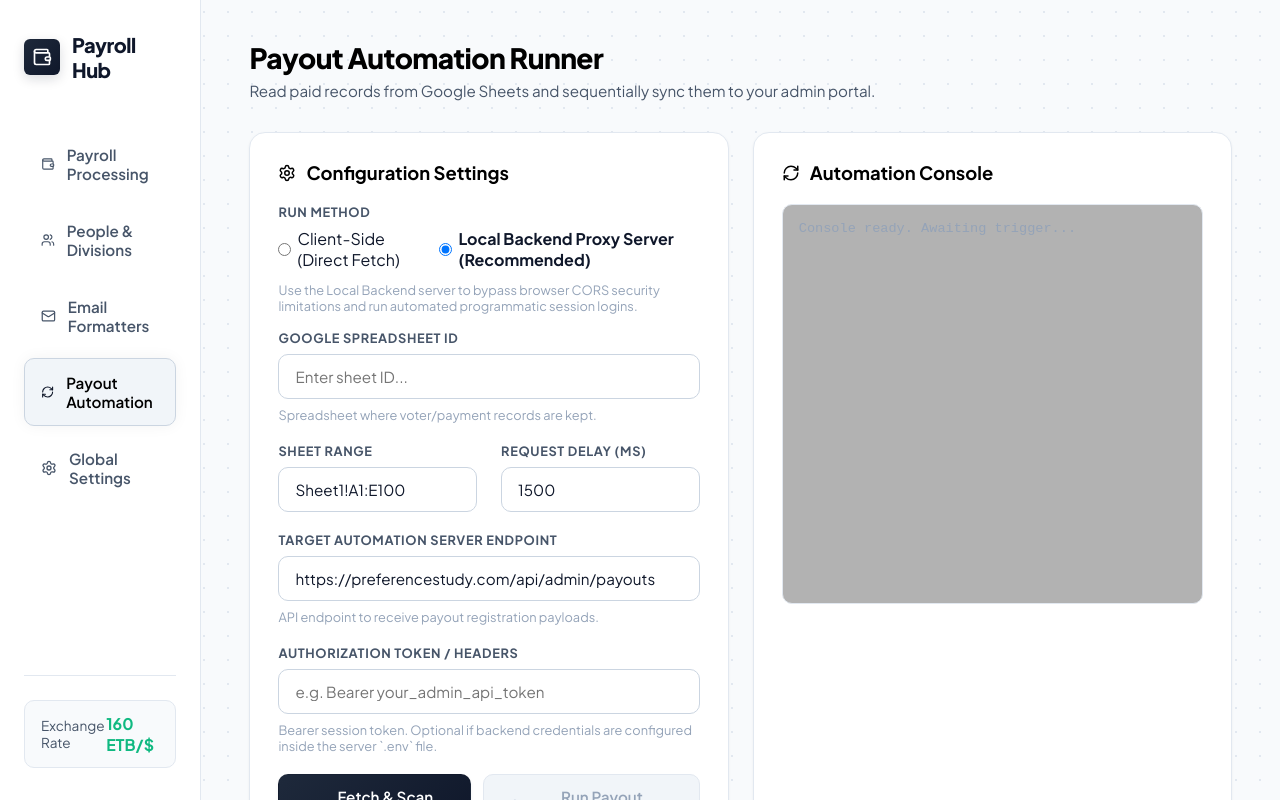
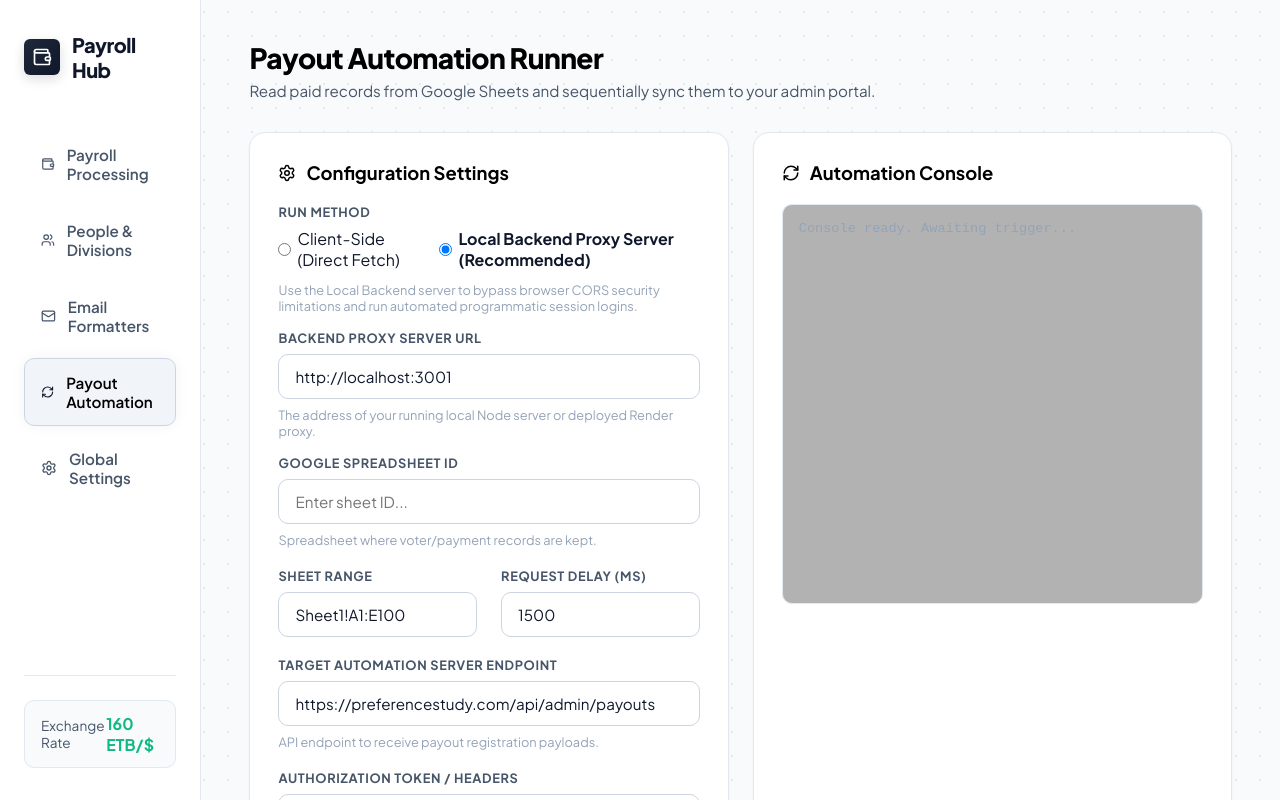
Before and after one commit to Nati874/payroll-automation-hub, a React (Vite) app: page / in a window 1280 px wide. Both pictures are taken after a click on the item "Payout Automation". Shown: the top 800 px of the page. Built offline with nearby package versions, Linux system fonts and the light colour scheme.

Commit message:
Add configurable Backend Proxy Server URL option to Payout Automation Runner

```diff
--- a/src/App.tsx
+++ b/src/App.tsx
@@ -131,6 +131,9 @@ export default function App() {
   const [autoRunMethod, setAutoRunMethod] = useState<'client' | 'backend'>(() => {
     return (localStorage.getItem('payroll_auto_run_method') as 'client' | 'backend') || 'backend';
   });
+  const [autoBackendUrl, setAutoBackendUrl] = useState(() => {
+    return localStorage.getItem('payroll_auto_backend_url') || 'http://localhost:3001';
+  });
 
   // Payout Automation runtime states
   const [autoRecords, setAutoRecords] = useState<AutomationRecord[]>([]);
@@ -183,6 +186,10 @@ export default function App() {
   useEffect(() => {
     localStorage.setItem('payroll_auto_run_method', autoRunMethod);
   }, [autoRunMethod]);
+
+  useEffect(() => {
+    localStorage.setItem('payroll_auto_backend_url', autoBackendUrl);
+  }, [autoBackendUrl]);
 
   // Derived filtered directory list
   const [peopleSearch, setPeopleSearch] = useState('');
@@ -552,11 +559,12 @@ export default function App() {
     logMsg({
       timestamp: new Date().toLocaleTimeString(),
       type: 'info',
-      message: 'Contacting local backend proxy at http://localhost:3001/api/run-automation...',
+      message: `Contacting backend proxy at ${autoBackendUrl}...`,
     });
 
     try {
-      const response = await fetch('http://localhost:3001/api/run-automation', {
+      const endpoint = `${autoBackendUrl.replace(/\/$/, '')}/api/run-automation`;
+      const response = await fetch(endpoint, {
         method: 'POST',
         headers: { 'Content-Type': 'application/json' },
         body: JSON.stringify({
@@ -1032,6 +1040,8 @@ export default function App() {
             setAutoDelay={setAutoDelay}
             autoRunMethod={autoRunMethod}
             setAutoRunMethod={setAutoRunMethod}
+            autoBackendUrl={autoBackendUrl}
+            setAutoBackendUrl={setAutoBackendUrl}
             autoRecords={autoRecords}
             autoLogs={autoLogs}
             isFetchingSheet={isFetchingSheet}
--- a/src/components/PayoutAutomation.tsx
+++ b/src/components/PayoutAutomation.tsx
@@ -16,6 +16,8 @@ interface PayoutAutomationProps {
   setAutoDelay: (val: number) => void;
   autoRunMethod: 'client' | 'backend';
   setAutoRunMethod: (val: 'client' | 'backend') => void;
+  autoBackendUrl: string;
+  setAutoBackendUrl: (val: string) => void;
 
   // Runtime states
   autoRecords: AutomationRecord[];
@@ -42,6 +44,8 @@ export const PayoutAutomation: React.FC<PayoutAutomationProps> = ({
   setAutoDelay,
   autoRunMethod,
   setAutoRunMethod,
+  autoBackendUrl,
+  setAutoBackendUrl,
   autoRecords,
   autoLogs,
   isFetchingSheet,
@@ -96,6 +100,22 @@ export const PayoutAutomation: React.FC<PayoutAutomationProps> = ({
               Use the Local Backend server to bypass browser CORS security limitations and run automated programmatic session logins.
             </span>
           </div>
+
+          {autoRunMethod === 'backend' && (
+            <div className="form-group mb-4">
+              <label className="form-label">Backend Proxy Server URL</label>
+              <input
+                type="text"
+                className="input-field"
+                placeholder="e.g. http://localhost:3001 or your-service.onrender.com"
+                value={autoBackendUrl}
+                onChange={(e) => setAutoBackendUrl(e.target.value)}
+              />
+              <span style={{ fontSize: '0.8rem', color: 'var(--text-dim)' }}>
+                The address of your running local Node server or deployed Render proxy.
+              </span>
+            </div>
+          )}
 
           <div className="form-group">
             <label className="form-label">Google Spreadsheet ID</label>
```
